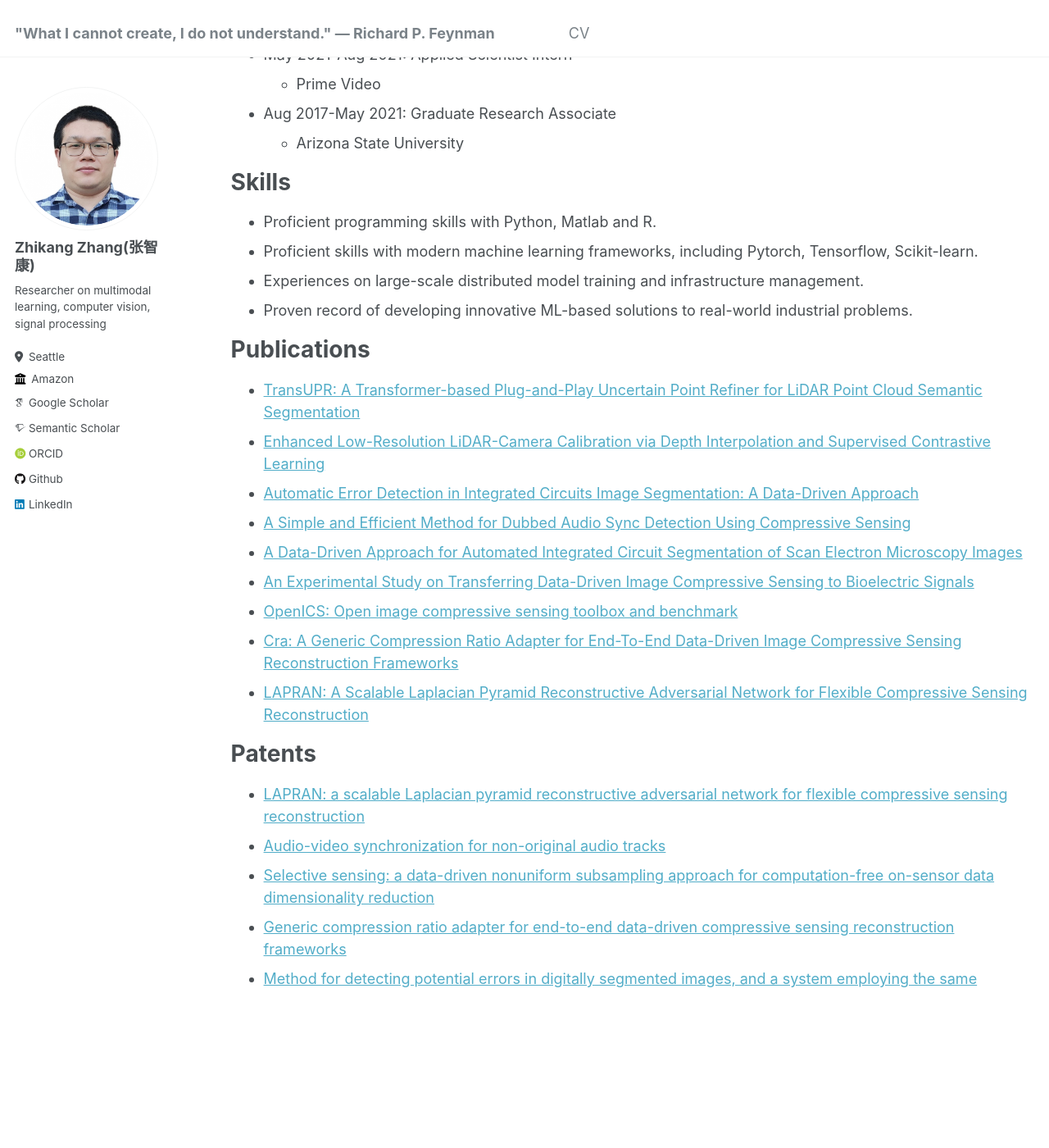
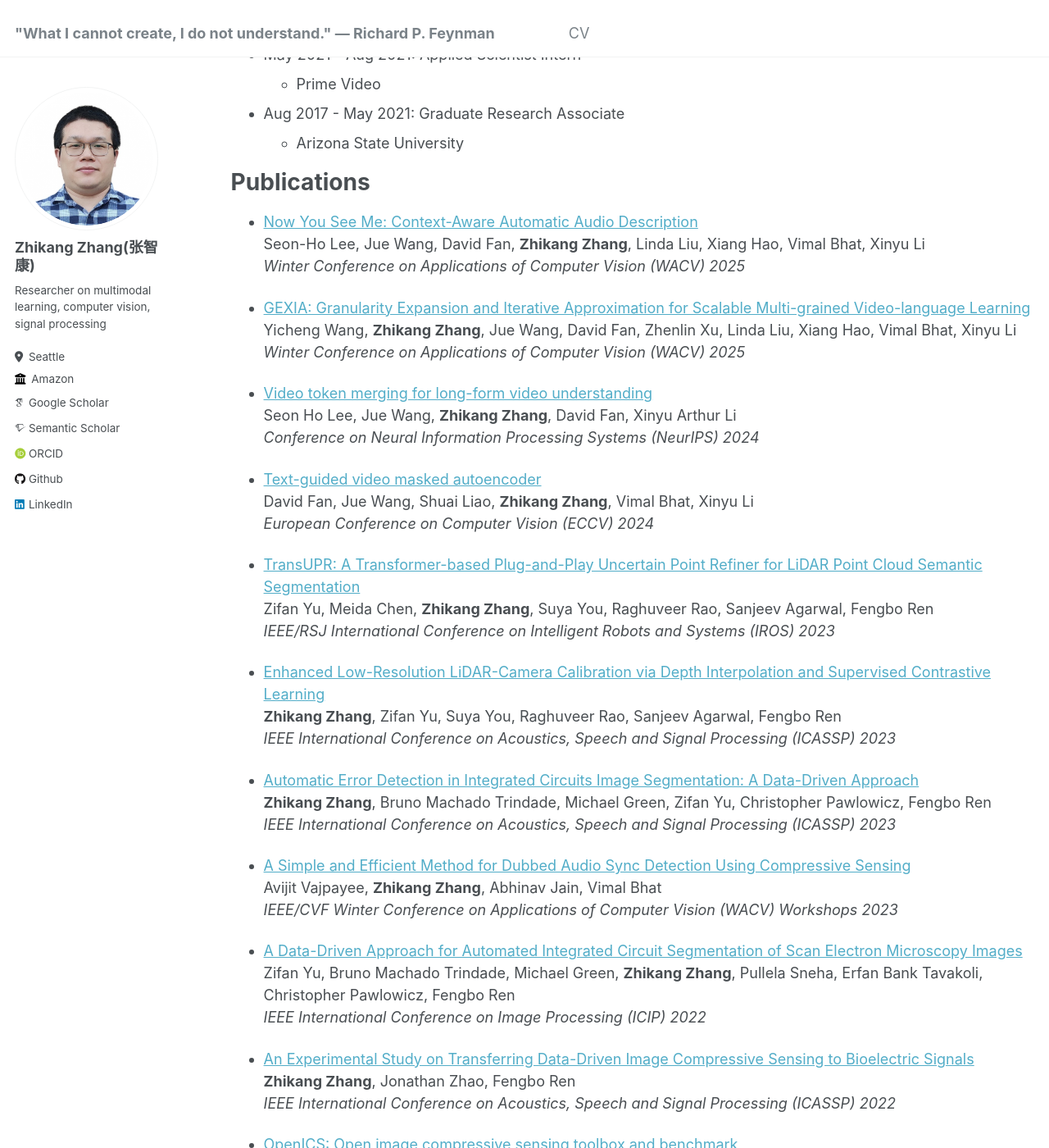
Before and after one commit to zhikang-work/zhikang-work.github.io, a Jekyll site: the page built from _pages/cv.md, in a window 1280 px wide and 1400 px high, scrolled down 468 px. Shown: the whole window at 82% size. Built offline with Jekyll 4.4.1, drawn with Linux system fonts in a browser that asks for light colours; some web fonts are replaced; some of the changed text lies outside the part shown.

Commit message:
Update cv.md
update publications

```diff
--- a/_pages/cv.md
+++ b/_pages/cv.md
@@ -17,44 +17,88 @@ Education
 Work experience
 ======
 
-* Apr 2024-Present: Applied Scientist
+* Apr 2024 - Present: Applied Scientist
   * Amazon AGI
 
-* Jan 2023-Apr 2024: Applied Scientist
+* Jan 2023 - Apr 2024: Applied Scientist
   * Prime Video
 
-* Aug 2021-Dec 2022: Graduate Research Associate
+* Aug 2021 - Dec 2022: Graduate Research Associate
   * Arizona State University
 
-* May 2021-Aug 2021: Applied Scientist Intern
+* May 2021 - Aug 2021: Applied Scientist Intern
   * Prime Video
 
-* Aug 2017-May 2021: Graduate Research Associate
+* Aug 2017 - May 2021: Graduate Research Associate
   * Arizona State University
-
-Skills
-======
-  * Proficient programming skills with Python, Matlab and R.
-  * Proficient skills with modern machine learning frameworks, including Pytorch, Tensorflow, Scikit-learn.
-  * Experiences on large-scale distributed model training and infrastructure management.
-  * Proven record of developing innovative ML-based solutions to real-world industrial problems.
 
 Publications
 ======
-  * [TransUPR: A Transformer-based Plug-and-Play Uncertain Point Refiner for LiDAR Point Cloud Semantic Segmentation](https://ieeexplore.ieee.org/abstract/document/10342116)
-  * [Enhanced Low-Resolution LiDAR-Camera Calibration via Depth Interpolation and Supervised Contrastive Learning](https://ieeexplore.ieee.org/abstract/document/10096393)
-  * [Automatic Error Detection in Integrated Circuits Image Segmentation: A Data-Driven Approach](https://ieeexplore.ieee.org/abstract/document/10095703)
-  * [A Simple and Efficient Method for Dubbed Audio Sync Detection Using Compressive Sensing](https://openaccess.thecvf.com/content/WACV2023W/WVAQ/html/Vajpayee_A_Simple_and_Efficient_Method_for_Dubbed_Audio_Sync_Detection_WACVW_2023_paper.html)
-  * [A Data-Driven Approach for Automated Integrated Circuit Segmentation of Scan Electron Microscopy Images](https://ieeexplore.ieee.org/abstract/document/9897544)
-  * [An Experimental Study on Transferring Data-Driven Image Compressive Sensing to Bioelectric Signals](https://ieeexplore.ieee.org/abstract/document/9747439)
-  * [OpenICS: Open image compressive sensing toolbox and benchmark](https://www.sciencedirect.com/science/article/pii/S2665963821000282)
-  * [Cra: A Generic Compression Ratio Adapter for End-To-End Data-Driven Image Compressive Sensing Reconstruction Frameworks](https://ieeexplore.ieee.org/abstract/document/9052998)
-  * [LAPRAN: A Scalable Laplacian Pyramid Reconstructive Adversarial Network for Flexible Compressive Sensing Reconstruction](https://openaccess.thecvf.com/content_ECCV_2018/html/Kai_Xu_LAPCSRA_Deep_Laplacian_ECCV_2018_paper.html)
+* [Now You See Me: Context-Aware Automatic Audio Description](https://arxiv.org/pdf/2412.10002)<br/>
+  Seon-Ho Lee, Jue Wang, David Fan, **Zhikang Zhang**, Linda Liu, Xiang Hao, Vimal Bhat, Xinyu Li<br/>
+  *Winter Conference on Applications of Computer Vision (WACV) 2025*
+
+* [GEXIA: Granularity Expansion and Iterative Approximation for Scalable Multi-grained Video-language Learning](https://arxiv.org/pdf/2412.07704)<br/>
+  Yicheng Wang, **Zhikang Zhang**, Jue Wang, David Fan, Zhenlin Xu, Linda Liu, Xiang Hao, Vimal Bhat, Xinyu Li<br/>
+  *Winter Conference on Applications of Computer Vision (WACV) 2025*
+
+* [Video token merging for long-form video understanding](https://arxiv.org/pdf/2410.23782)<br/>
+  Seon Ho Lee, Jue Wang, **Zhikang Zhang**, David Fan, Xinyu Arthur Li<br/>
+  *Conference on Neural Information Processing Systems (NeurIPS) 2024*
+
+* [Text-guided video masked autoencoder](https://arxiv.org/pdf/2408.00759)<br/>
+  David Fan, Jue Wang, Shuai Liao, **Zhikang Zhang**, Vimal Bhat, Xinyu Li<br/>
+  *European Conference on Computer Vision (ECCV) 2024*
+
+* [TransUPR: A Transformer-based Plug-and-Play Uncertain Point Refiner for LiDAR Point Cloud Semantic Segmentation](https://arxiv.org/pdf/2302.08594)<br/>
+Zifan Yu, Meida Chen, **Zhikang Zhang**, Suya You, Raghuveer Rao, Sanjeev Agarwal, Fengbo Ren<br/>
+*IEEE/RSJ International Conference on Intelligent Robots and Systems (IROS) 2023*
+
+* [Enhanced Low-Resolution LiDAR-Camera Calibration via Depth Interpolation and Supervised Contrastive Learning](https://arxiv.org/pdf/2211.03932)<br/>
+  **Zhikang Zhang**, Zifan Yu, Suya You, Raghuveer Rao, Sanjeev Agarwal, Fengbo Ren<br/>
+  *IEEE International Conference on Acoustics, Speech and Signal Processing (ICASSP) 2023*
+
+* [Automatic Error Detection in Integrated Circuits Image Segmentation: A Data-Driven Approach](https://arxiv.org/pdf/2211.03927)<br/>
+  **Zhikang Zhang**, Bruno Machado Trindade, Michael Green, Zifan Yu, Christopher Pawlowicz, Fengbo Ren<br/>
+  *IEEE International Conference on Acoustics, Speech and Signal Processing (ICASSP) 2023*
+
+* [A Simple and Efficient Method for Dubbed Audio Sync Detection Using Compressive Sensing](https://openaccess.thecvf.com/content/WACV2023W/WVAQ/html/Vajpayee_A_Simple_and_Efficient_Method_for_Dubbed_Audio_Sync_Detection_WACVW_2023_paper.html)<br/>
+  Avijit Vajpayee, **Zhikang Zhang**, Abhinav Jain, Vimal Bhat<br/>
+  *IEEE/CVF Winter Conference on Applications of Computer Vision (WACV) Workshops 2023*
+
+* [A Data-Driven Approach for Automated Integrated Circuit Segmentation of Scan Electron Microscopy Images](https://ieeexplore.ieee.org/abstract/document/9897544)<br/>
+  Zifan Yu, Bruno Machado Trindade, Michael Green, **Zhikang Zhang**, Pullela Sneha, Erfan Bank Tavakoli, Christopher Pawlowicz, Fengbo Ren<br/>
+  *IEEE International Conference on Image Processing (ICIP) 2022*
+
+* [An Experimental Study on Transferring Data-Driven Image Compressive Sensing to Bioelectric Signals](https://ieeexplore.ieee.org/abstract/document/9747439)<br/>
+  **Zhikang Zhang**, Jonathan Zhao, Fengbo Ren<br/>
+  *IEEE International Conference on Acoustics, Speech and Signal Processing (ICASSP) 2022*
+
+* [OpenICS: Open image compressive sensing toolbox and benchmark](https://www.sciencedirect.com/science/article/pii/S2665963821000282)<br/>
+  Jonathan Zhao, Márk Lakatos-Tóth, Matthew Westerham, **Zhikang Zhang**, Avi Moskoff, Fengbo Ren<br/>
+  *Software Impacts*
+
+* [Cra: A Generic Compression Ratio Adapter for End-To-End Data-Driven Image Compressive Sensing Reconstruction Frameworks](https://par.nsf.gov/servlets/purl/10158718)<br/>
+  **Zhikang Zhang**, Kai Xu, Fengbo Ren<br/>
+  *IEEE International Conference on Acoustics, Speech and Signal Processing (ICASSP) 2020*
+
+* [LAPRAN: A Scalable Laplacian Pyramid Reconstructive Adversarial Network for Flexible Compressive Sensing Reconstruction](https://openaccess.thecvf.com/content_ECCV_2018/html/Kai_Xu_LAPCSRA_Deep_Laplacian_ECCV_2018_paper.html)<br/>
+  Kai Xu, **Zhikang Zhang**, Fengbo Ren<br/>
+  *European Conference on Computer Vision (ECCV) 2018*
 
 Patents
 ======
-* [LAPRAN: a scalable Laplacian pyramid reconstructive adversarial network for flexible compressive sensing reconstruction](https://patents.google.com/patent/US11468542B2)
-* [Audio-video synchronization for non-original audio tracks](https://patents.google.com/patent/US11610610B1)
-* [Selective sensing: a data-driven nonuniform subsampling approach for computation-free on-sensor data dimensionality reduction](https://patents.google.com/patent/US11763165B2)
-* [Generic compression ratio adapter for end-to-end data-driven compressive sensing reconstruction frameworks](https://patents.google.com/patent/US11777520B2)
-* [Method for detecting potential errors in digitally segmented images, and a system employing the same](https://patents.google.com/patent/WO2024086927A1)
+* [LAPRAN: a scalable Laplacian pyramid reconstructive adversarial network for flexible compressive sensing reconstruction](https://patents.google.com/patent/US11468542B2)<br/>
+  Kai Xu, **Zhikang Zhang**, Fengbo Ren<br/>
+
+* [Audio-video synchronization for non-original audio tracks](https://patents.google.com/patent/US11610610B1)<br/>
+  Avijit Vajpayee, Hooman Mahyar, Vimal Bhat, Abhinav Jain, **Zhikang Zhang**<br/>
+
+* [Selective sensing: a data-driven nonuniform subsampling approach for computation-free on-sensor data dimensionality reduction](https://patents.google.com/patent/US11763165B2)<br/>
+  **Zhikang Zhang**, Fengbo Ren<br/>
+
+* [Generic compression ratio adapter for end-to-end data-driven compressive sensing reconstruction frameworks](https://patents.google.com/patent/US11777520B2)<br/>
+  **Zhikang Zhang**, Fengbo Ren, Kai Xu<br/>
+
+* [Method for detecting potential errors in digitally segmented images, and a system employing the same](https://patents.google.com/patent/WO2024086927A1)<br/>
+  Christopher Pawlowicz, Michael Green, Bruno Machado Trindade, Fengbo Ren, **Zhikang Zhang**, Zifan Yu<br/>
```
